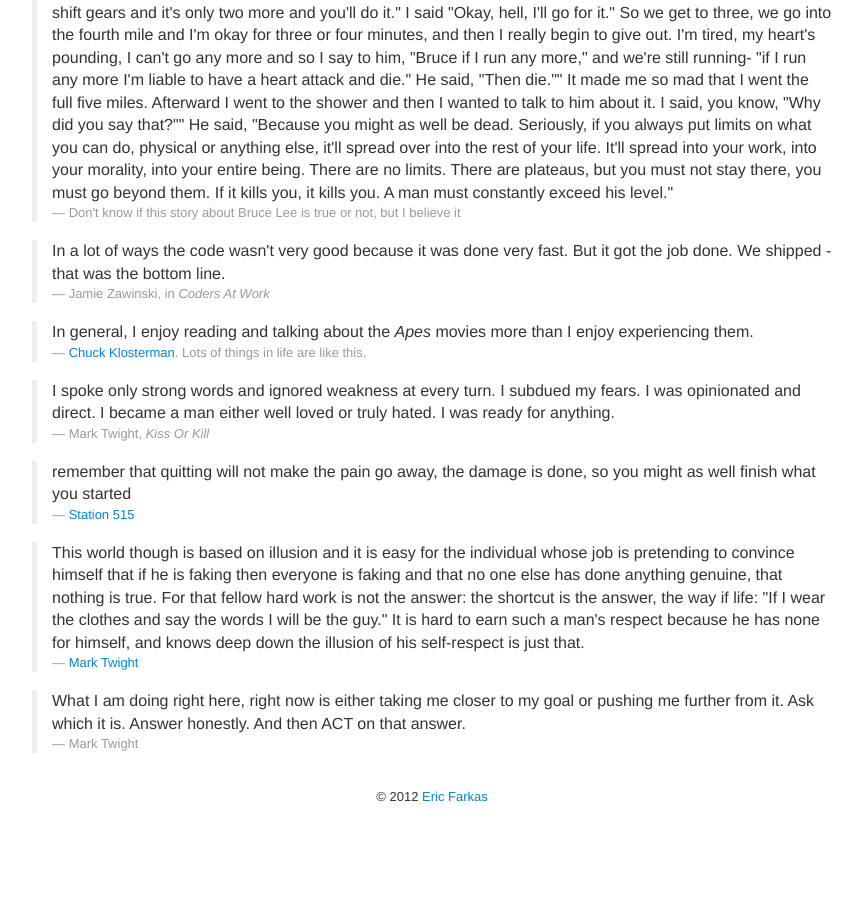
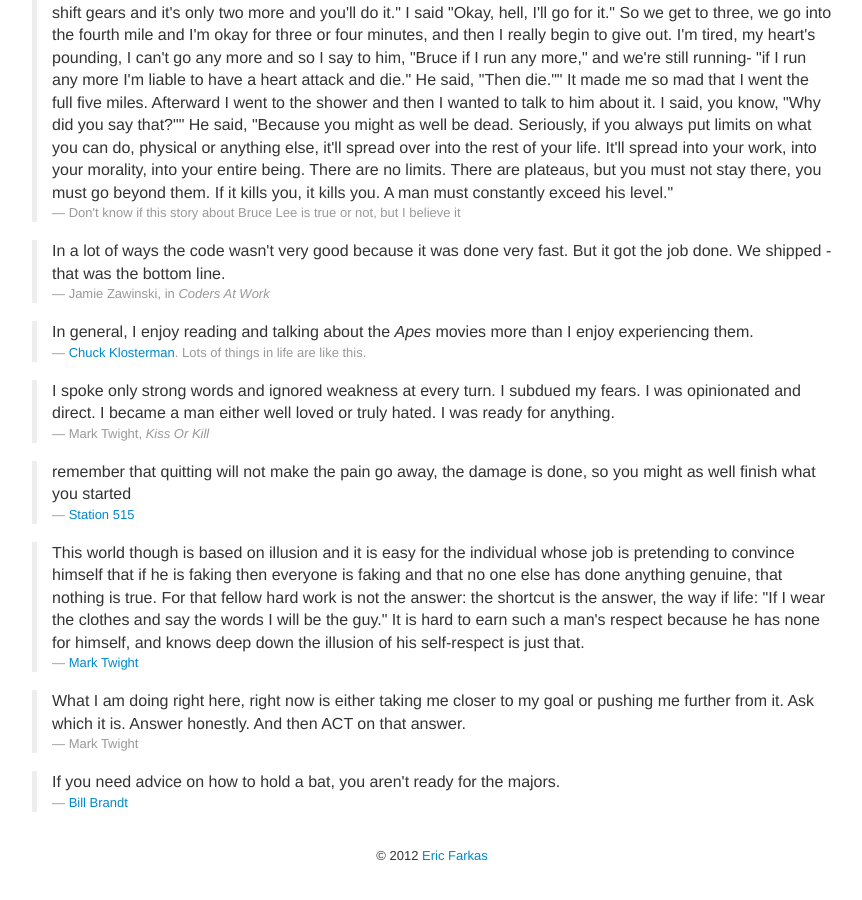
Before and after one commit to speric/speric.github.com, a Jekyll site: the page built from quotes.html, in a window 1280 px wide and 900 px high, scrolled down 2228 px. Shown: the whole window, without its empty margins (208-1070 px from the left). Built offline with Jekyll 4.4.1, drawn with Linux system fonts in a browser that asks for light colours; some web fonts are replaced; Markdown is read by kramdown in place of the engine named in the settings; before the commit the page ends 3069 px from its top, so only the background shows below that.

Commit message:
New quote

```diff
--- a/quotes.html
+++ b/quotes.html
@@ -142,3 +142,8 @@ title: "Quotes | Eric Farkas"
   <p>What I am doing right here, right now is either taking me closer to my goal or pushing me further from it. Ask which it is. Answer honestly. And then ACT on that answer.</p>
   <small>Mark Twight</small>
 </blockquote>
+
+<blockquote>
+  <p>If you need advice on how to hold a bat, you aren't ready for the majors.</p>
+  <small><a href="http://www.crainsnewyork.com/article/20120916/FINANCE/309169973">Bill Brandt</a></small>
+</blockquote>
```
